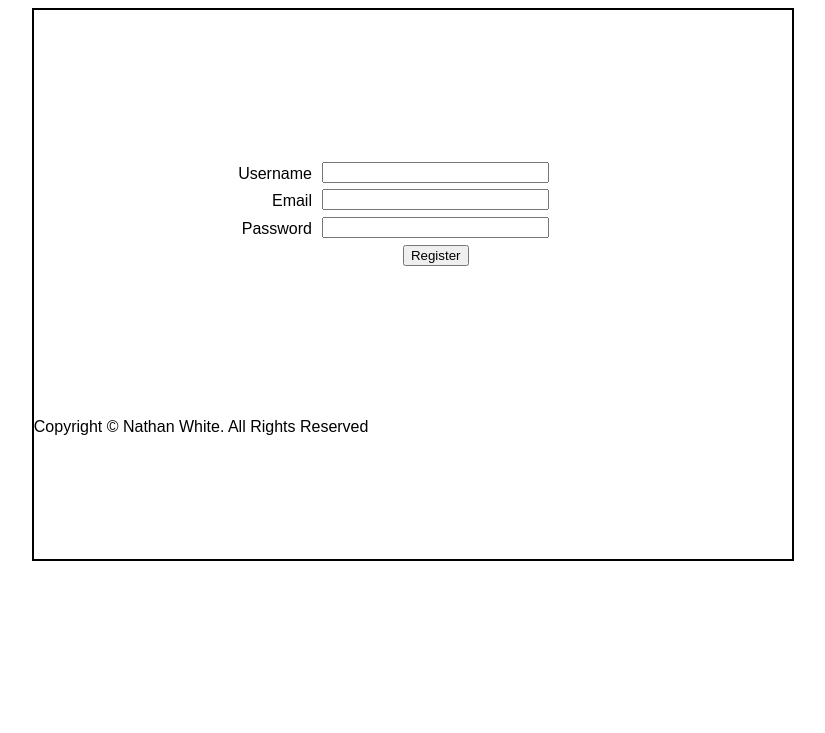
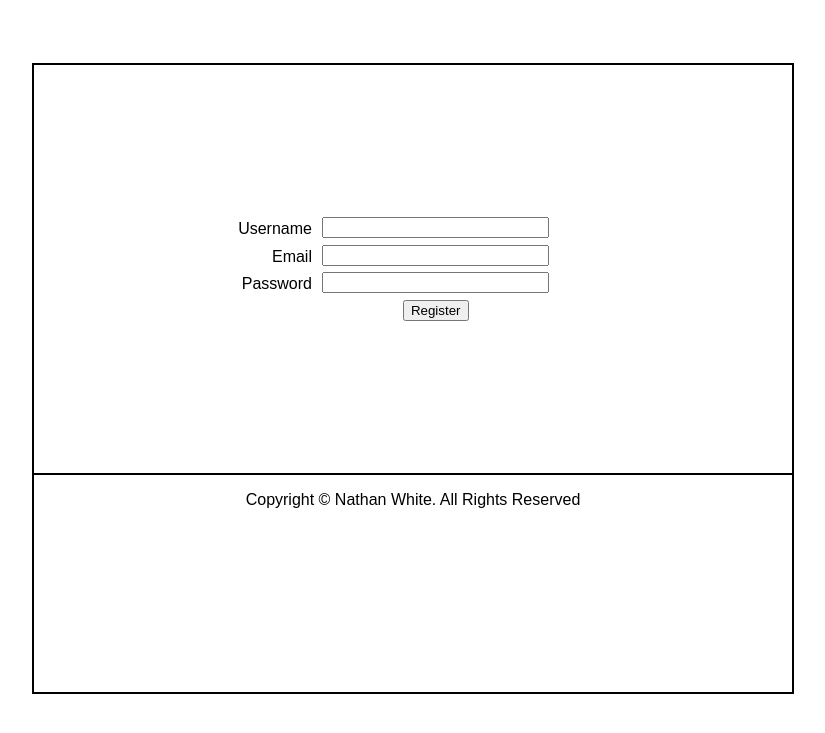
Before and after one commit to Amianate/400003165, a PHP site: page /tpl/resgistration.html in a window 1280 px wide. Shown: the top 733 px of the page, without its empty margins (227-1052 px from the left). Run offline with PHP 8.4, Linux system fonts and the light colour scheme.

Commit message:
Footer attempt

```diff
--- a/css/style.css
+++ b/css/style.css
@@ -2,10 +2,17 @@ body {
     font-family: Arial, Helvetica, sans-serif;
 }
 
+#footer{
+    text-align: center;
+    border-top: 2px solid ;
+    max-height: 10px;
+}
+
 #box{
     width: 60%;
-    height: 70%;
+    height: 80%;
     margin: auto;
+    margin-top: 5%;
     border: 2px solid;
 }
 
```
